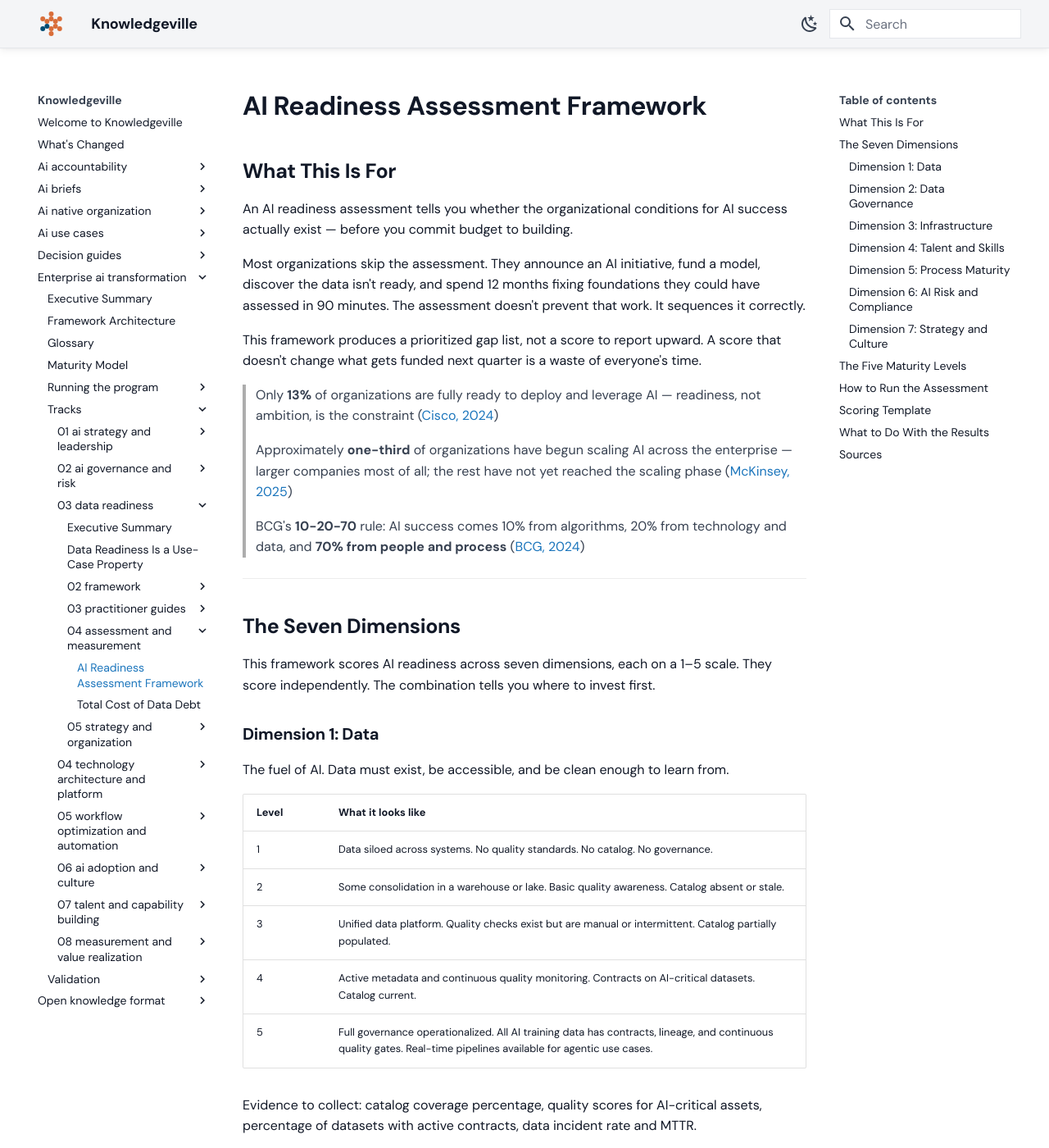
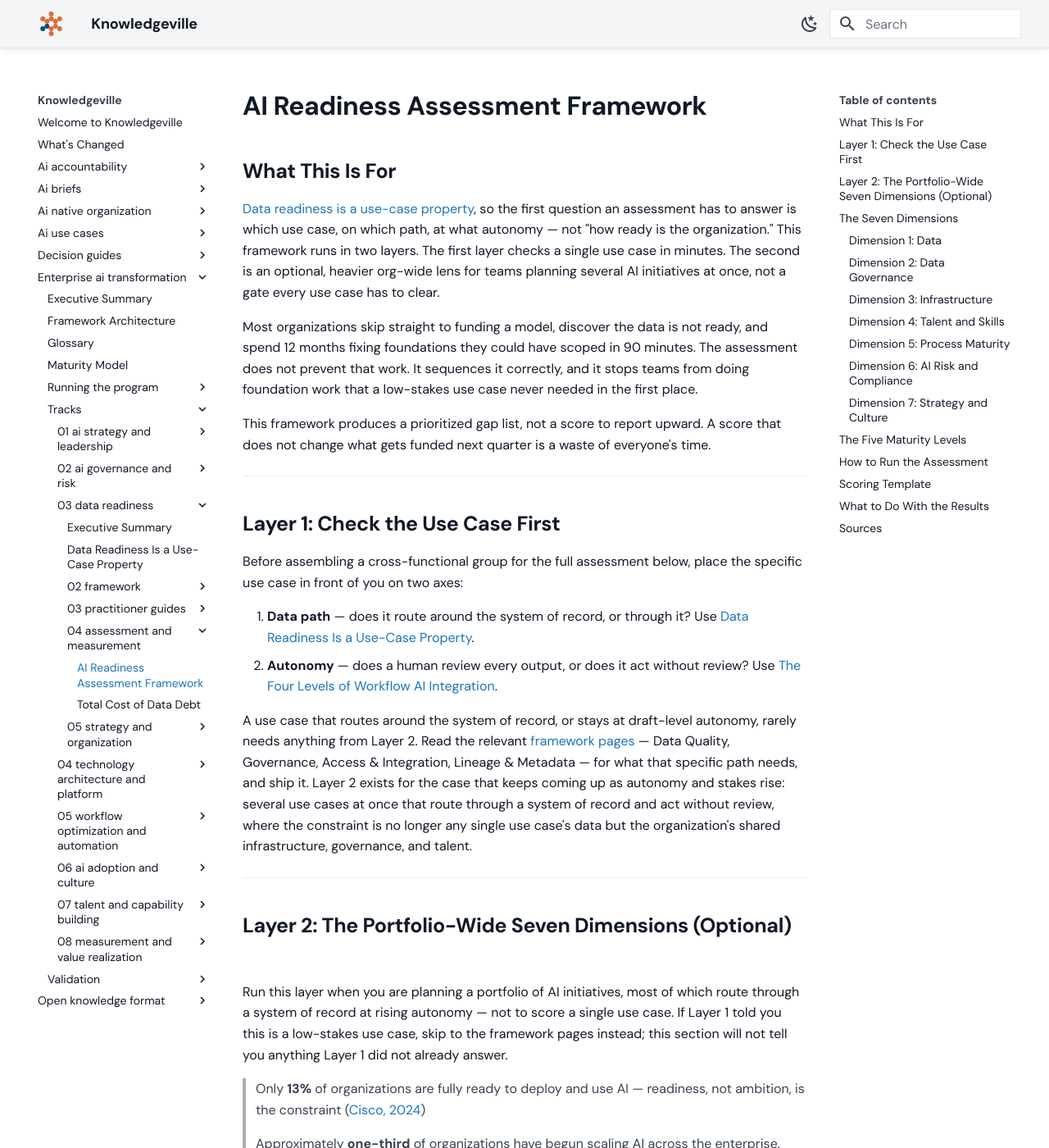
Before and after one commit to grandaha/knowledgeville, an MkDocs documentation site: the page built from published/enterprise-ai-transformation/tracks/03-data-readiness/04-assessment-and-measurement/ai-readiness-assessment-framework.md, in a window 1280 px wide and 1400 px high. Shown: the whole window at 82% size. Built offline with MkDocs 1.6.1 and Material for MkDocs 9.7.7, drawn with Linux system fonts in a browser that asks for light colours; some web fonts are replaced; some of the changed text lies outside the part shown.

Commit message:
Publish: sync content from workspace

```diff
--- a/published/enterprise-ai-transformation/tracks/03-data-readiness/04-assessment-and-measurement/ai-readiness-assessment-framework.md
+++ b/published/enterprise-ai-transformation/tracks/03-data-readiness/04-assessment-and-measurement/ai-readiness-assessment-framework.md
@@ -1,22 +1,63 @@
 ---
 type: Playbook
 title: AI Readiness Assessment Framework
-description: A seven-dimension framework for assessing whether the organizational conditions for AI success exist before committing budget to building.
-tags: [ai-readiness, assessment, maturity-model, data-governance, strategy]
-timestamp: "2026-06-12"
+description: A use-case-first check for whether an AI initiative needs readiness work, plus an optional seven-dimension lens for organizations planning a portfolio at once.
+tags: [ai-readiness, assessment, maturity-model, use-case-scoping, strategy]
+timestamp: "2026-07-03"
 ---
 
 ## What This Is For
 
-An AI readiness assessment tells you whether the organizational conditions for AI success actually exist — before you commit budget to building.
+[Data readiness is a use-case property](/enterprise-ai-transformation/tracks/03-data-readiness/readiness-is-a-use-case-property.md),
+so the first question an assessment has to answer is which use case, on which path, at
+what autonomy — not "how ready is the organization." This framework runs in two layers.
+The first layer checks a single use case in minutes. The second is an optional,
+heavier org-wide lens for teams planning several AI initiatives at once, not a gate every
+use case has to clear.
 
-Most organizations skip the assessment. They announce an AI initiative, fund a model, discover the data isn't ready, and spend 12 months fixing foundations they could have assessed in 90 minutes. The assessment doesn't prevent that work. It sequences it correctly.
+Most organizations skip straight to funding a model, discover the data is not ready, and
+spend 12 months fixing foundations they could have scoped in 90 minutes. The assessment
+does not prevent that work. It sequences it correctly, and it stops teams from doing
+foundation work that a low-stakes use case never needed in the first place.
 
-This framework produces a prioritized gap list, not a score to report upward. A score that doesn't change what gets funded next quarter is a waste of everyone's time.
+This framework produces a prioritized gap list, not a score to report upward. A score that
+does not change what gets funded next quarter is a waste of everyone's time.
 
-> Only **13%** of organizations are fully ready to deploy and leverage AI — readiness, not ambition, is the constraint ([Cisco, 2024](#ev-cisco-ai-readiness-2024-fully-ready))
+---
 
-> Approximately **one-third** of organizations have begun scaling AI across the enterprise — larger companies most of all; the rest have not yet reached the scaling phase ([McKinsey, 2025](#ev-mckinsey-state-of-ai-2025-scaling-by-size))
+## Layer 1: Check the Use Case First
+
+Before assembling a cross-functional group for the full assessment below, place the
+specific use case in front of you on two axes:
+
+1. **Data path** — does it route around the system of record, or through it? Use [Data
+   Readiness Is a Use-Case Property](/enterprise-ai-transformation/tracks/03-data-readiness/readiness-is-a-use-case-property.md).
+2. **Autonomy** — does a human review every output, or does it act without review? Use
+   [The Four Levels of Workflow AI
+   Integration](/enterprise-ai-transformation/tracks/05-workflow-optimization-and-automation/03-the-four-levels-of-workflow-ai-integration.md).
+
+A use case that routes around the system of record, or stays at draft-level autonomy,
+rarely needs anything from Layer 2. Read the relevant [framework
+pages](/enterprise-ai-transformation/tracks/03-data-readiness/02-framework/index.md) —
+Data Quality, Governance, Access & Integration, Lineage & Metadata — for what that specific
+path needs, and ship it. Layer 2 exists for the case that keeps coming up as autonomy and
+stakes rise: several use cases at once that route through a system of record and act
+without review, where the constraint is no longer any single use case's data but the
+organization's shared infrastructure, governance, and talent.
+
+---
+
+## Layer 2: The Portfolio-Wide Seven Dimensions (Optional)
+
+Run this layer when you are planning a portfolio of AI initiatives, most of which route
+through a system of record at rising autonomy — not to score a single use case. If Layer 1
+told you this is a low-stakes use case, skip to the framework pages instead; this section
+will not tell you anything Layer 1 did not already answer.
+
+> Only **13%** of organizations are fully ready to deploy and use AI — readiness, not ambition, is the constraint ([Cisco, 2024](#ev-cisco-ai-readiness-2024-fully-ready))
+
+> Approximately **one-third** of organizations have begun scaling AI across the enterprise.
+> Larger companies lead; the rest have not yet reached the scaling phase ([McKinsey, 2025](#ev-mckinsey-state-of-ai-2025-scaling-by-size))
 
 > BCG's **10-20-70** rule: AI success comes 10% from algorithms, 20% from technology and data, and **70% from people and process** ([BCG, 2024](#ev-bcg-2024-ten-twenty-seventy))
 
@@ -24,11 +65,13 @@ This framework produces a prioritized gap list, not a score to report upward. A
 
 ## The Seven Dimensions
 
-This framework scores AI readiness across seven dimensions, each on a 1–5 scale. They score independently. The combination tells you where to invest first.
+This layer scores organization-wide AI readiness across seven dimensions, each on a 1–5
+scale. They score independently. The combination tells you where the organization should
+invest first for its *portfolio* of AI work — it is not a per-use-case gate.
 
 ### Dimension 1: Data
 
-The fuel of AI. Data must exist, be accessible, and be clean enough to learn from.
+A model learns only from the data it can reach, so data must exist, be accessible, and be clean enough to learn from.
 
 | Level | What it looks like |
 | --- | --- |
@@ -112,7 +155,7 @@ Evidence to collect: NIST AI RMF adoption status, EU AI Act tier assessments, bi
 
 ### Dimension 7: Strategy and Culture
 
-The dimension most assessments underweight and most failures trace back to. A technically excellent program fails if leadership doesn't champion it and business teams don't trust it.
+The dimension most assessments underweight and most failures trace back to. A technically excellent program fails if leadership does not champion it and business teams do not trust it.
 
 | Level | What it looks like |
 | --- | --- |
@@ -128,10 +171,15 @@ Evidence to collect: written AI strategy with outcome targets, executive sponsor
 
 ## The Five Maturity Levels
 
+These five levels describe the organization's overall AI maturity, not any single use
+case's readiness. A Level 2 organization can still ship a use case that routes around the
+system of record and stays at draft-level autonomy — the organization's maturity score
+does not gate that use case.
+
 | Level | Name | Where you are |
 | --- | --- | --- |
 | 1 | Nascent | AI is aspirational. No operational foundation. Pilots exist in isolation without repeatable process. |
-| 2 | Developing | Some foundational elements in place. Governance is informal. Pilots succeed but don't scale. Most mid-market organizations in 2025. |
+| 2 | Developing | Some foundational elements in place. Governance is informal. Pilots succeed but do not scale. Most mid-market organizations in 2025. |
 | 3 | Emerging | Working pilots, some production models. Data and governance foundations are being built. Where most enterprise AI programs sit in 2026. |
 | 4 | Scaling | Production AI across multiple use cases. MLOps mature. Governance operational. AI embedded in workflows. Fewer than 25% of large enterprises. |
 | 5 | Transformational | AI is a core competitive capability. Self-reinforcing data flywheel. Less than 5% of enterprises globally. |
@@ -142,11 +190,18 @@ The gap between Level 3 and Level 4 is where most programs stall. The organizati
 
 ## How to Run the Assessment
 
+Run this once Layer 1 has confirmed the portfolio genuinely needs the org-wide view — a
+mix of through-the-system-of-record use cases rising toward autonomous action, not a
+single low-stakes one.
+
 **Assemble the right group.** No single function can score all seven dimensions accurately. You need data, IT, business, compliance, and leadership in the room. A cross-functional session of 90–120 minutes is the minimum. Without multiple functions present, the scores will reflect one team's perspective rather than the organization's actual state.
 
 **Score on evidence, not intent.** For each dimension, rate 1–5 and capture the evidence that supports the score. Not "we plan to implement X" but "we have X in place and can demonstrate it." The value of the assessment comes entirely from honest scoring. A score inflated by optimism produces a roadmap built on fiction.
 
-**Plot the radar.** Map all seven scores on a radar chart. The shape tells you more than the average. A high infrastructure score with low data and governance scores means you've invested in the wrong layer. A high strategy score with low data and process scores means leadership ambition is outrunning operational readiness. The pattern is the insight.
+**Plot the radar.** Map all seven scores on a radar chart. The shape shows more than the
+average does. A high infrastructure score with low data and governance scores means the
+organization has invested in the wrong layer. A high strategy score with low data and
+process scores means leadership ambition is outrunning operational readiness.
 
 **Identify the binding constraint.** One dimension is almost always the limiting factor — the one that caps AI progress regardless of strength elsewhere. A Level 5 infrastructure with a Level 1 data foundation cannot produce reliable AI. The binding constraint is what to fix first, before anything else. Adding capability on top of a binding constraint produces waste, not progress.
 
@@ -169,12 +224,22 @@ Use this in your assessment session:
 | Strategy & Culture |  |  |  |  |
 | **Average** |  |  |  |  |
 
-**Interpreting the average:**
+**Interpreting the average:** this is a portfolio signal, not a per-use-case gate. Match it
+to the use case's Layer 1 placement rather than reading it as a blanket stop-light.
 
-- 1.0–2.0: Fix data and governance before launching any AI initiative.
-- 2.0–3.0: Pilot-ready but not production-ready. Identify and address the binding constraint.
-- 3.0–4.0: Production-capable for specific use cases. Build systematically toward scaling.
-- 4.0–5.0: Scaling-ready. Expand use case coverage and focus on continuous improvement.
+A use case that routes around the system of record or stays at draft-level autonomy is
+never gated by this score — ship those at any organizational maturity level. The bands
+below describe only through-the-record use cases at rising autonomy, the category this
+score actually governs.
+
+- 1.0–2.0: The organization-wide foundation is weak. Fix the binding constraint before
+  committing to a through-the-record program that acts on autonomy.
+- 2.0–3.0: Pilot-ready, not production-ready. Identify and address the binding constraint
+  before scaling.
+- 3.0–4.0: Production-capable for specific through-the-record use cases. Build
+  systematically toward scaling the portfolio.
+- 4.0–5.0: Scaling-ready across the portfolio, including higher-autonomy, through-the-record
+  use cases. Expand coverage and focus on continuous improvement.
 
 ---
 
@@ -188,7 +253,7 @@ Results should drive four specific decisions:
 
 **Hiring decisions** — if talent scores 2, the next hire is not another data scientist. It is an ML engineer or applied AI practitioner in a business unit.
 
-**Project sequencing** — AI initiatives that require capabilities you don't yet have should be sequenced after those capabilities are built, not before.
+**Project sequencing** — AI initiatives that require capabilities you do not yet have should be sequenced after those capabilities are built, not before.
 
 **Governance council agenda** — the lowest-scoring dimensions should be standing agenda items until they improve.
 
```
Also changed, not shown: published/enterprise-ai-transformation/log.md (+6 -0 lines), published/enterprise-ai-transformation/tracks/03-data-readiness/04-assessment-and-measurement/index.md (+1 -1 lines), 1 other file.
